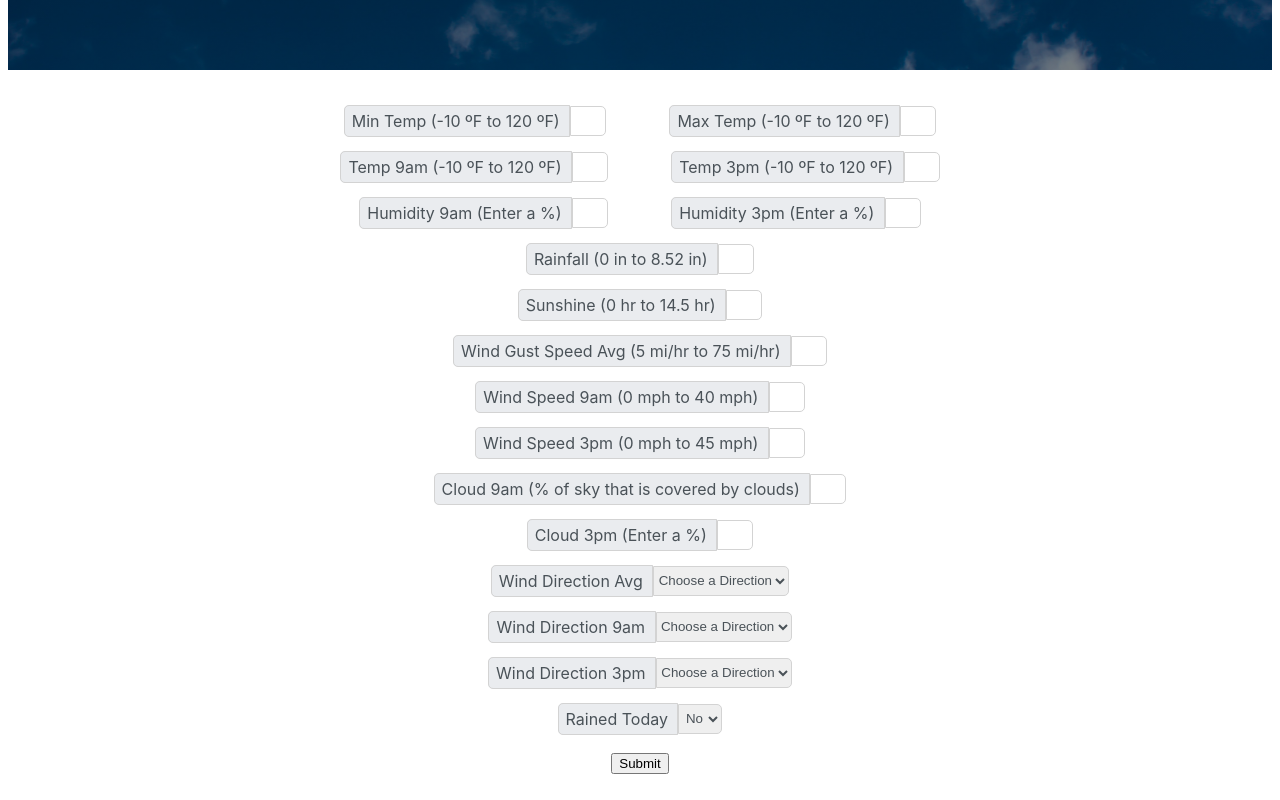
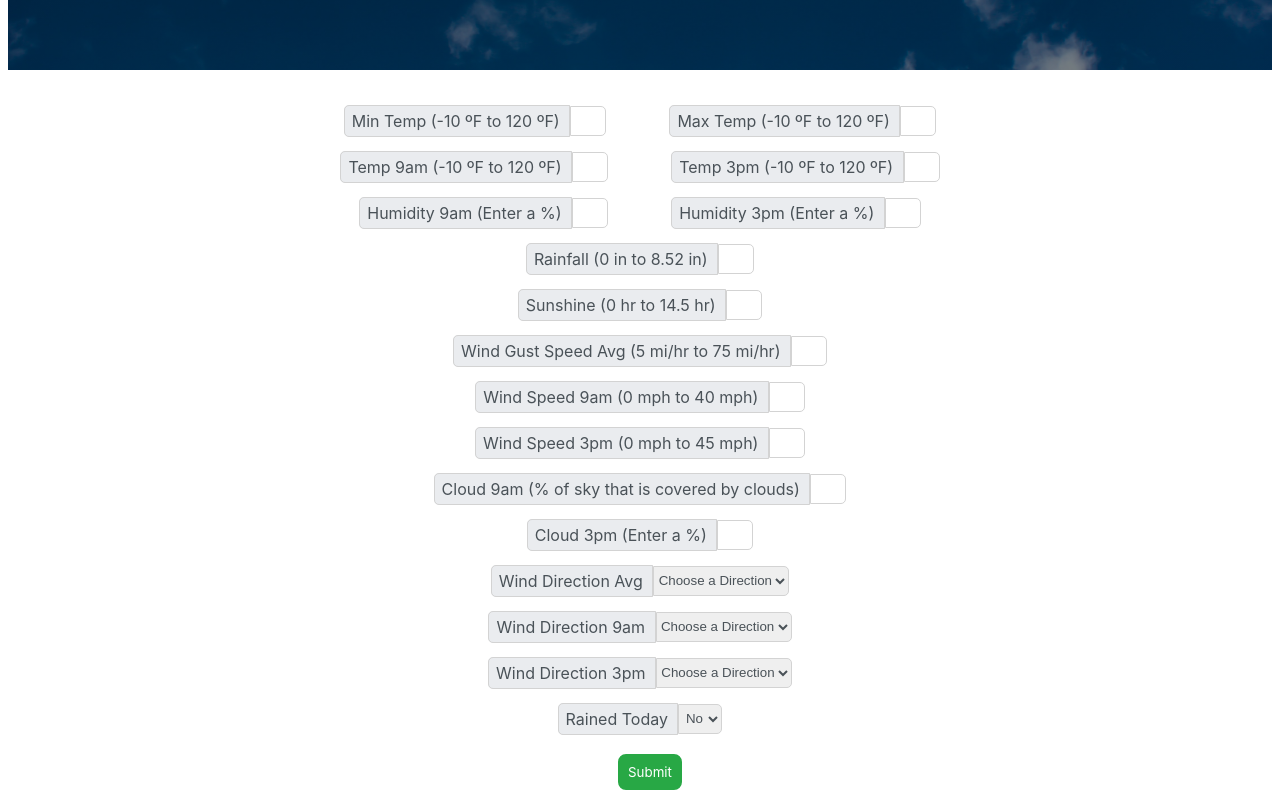
Before and after one commit to vidur2/mlp_implementation, a Next.js app in the folder mlp_impl/: page /predict in a window 1280 px wide. Shown: the part 525-1325 px from the top of the page. Built offline with nearby package versions, Linux system fonts and the light colour scheme.

Commit message:
button styling

```diff
--- a/mlp_impl/pages/predict.js
+++ b/mlp_impl/pages/predict.js
@@ -262,7 +262,7 @@ export default function Predict(){
             <option>Yes</option>
           </select>
           <p></p>
-        <button type="submit" id="submit_button">Submit</button>
+        <button type="submit" id="submit_button" className={styles.button}>Submit</button>
         <div id = "Error Message" className={styles.error}></div>
         </form>
         <div id="entryText" className = {styles.inforPage}>
--- a/mlp_impl/styles/Home.module.css
+++ b/mlp_impl/styles/Home.module.css
@@ -212,3 +212,16 @@
     text-decoration: none;
     color: white;
 }
+.button {
+    background-color: #28a845;
+    border-radius: 10px;
+    border-color: white;
+    border-style: solid;
+    padding: 10px;
+    color: white;
+    padding-left: 10px;
+    padding-right: 10px;
+    font-size: 23;
+    margin-left: 20px;
+    font-family: -apple-system, BlinkMacSystemFont, 'Segoe UI', Roboto, Oxygen, Ubuntu, Cantarell, 'Open Sans', 'Helvetica Neue', sans-serif;
+}
```
